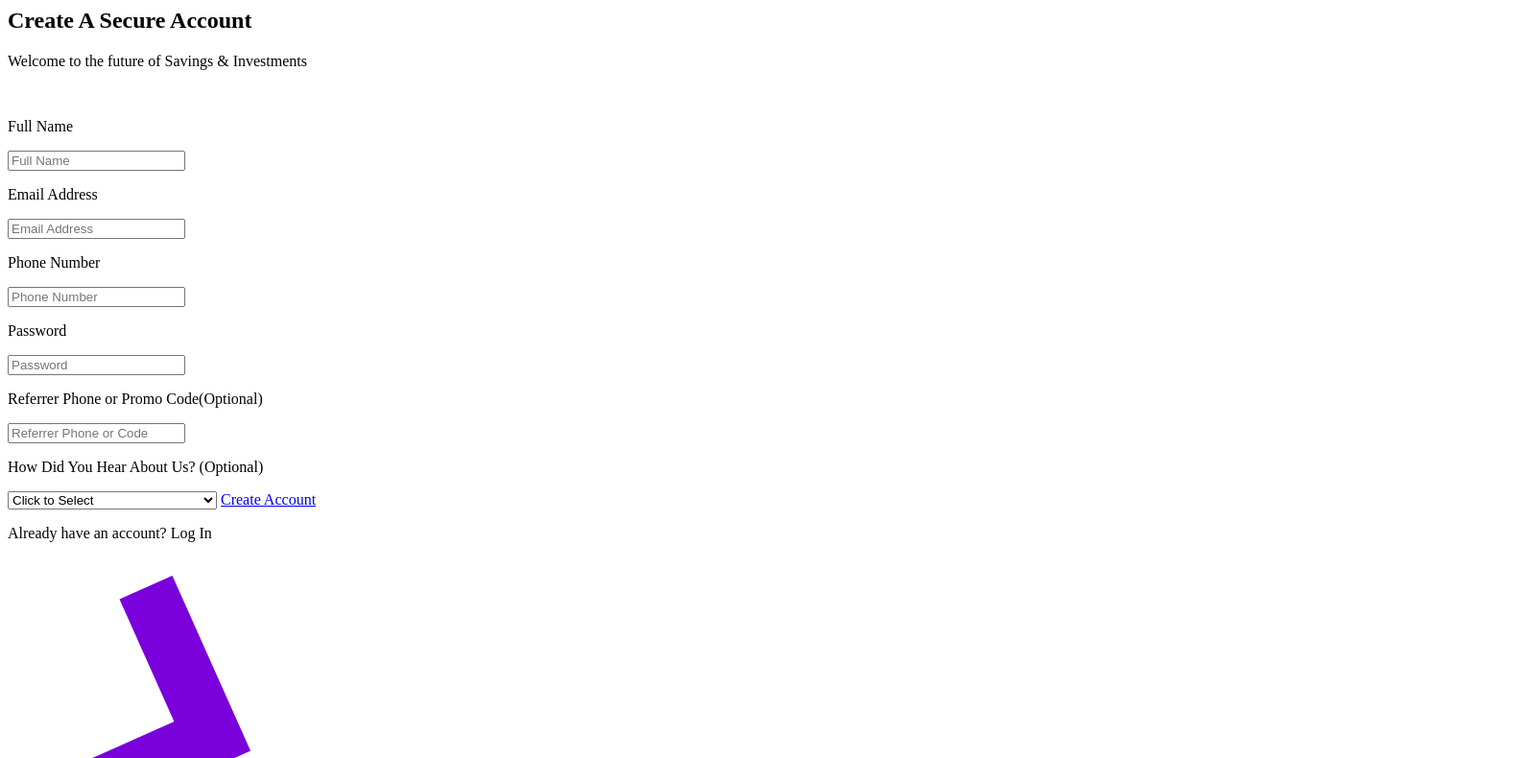
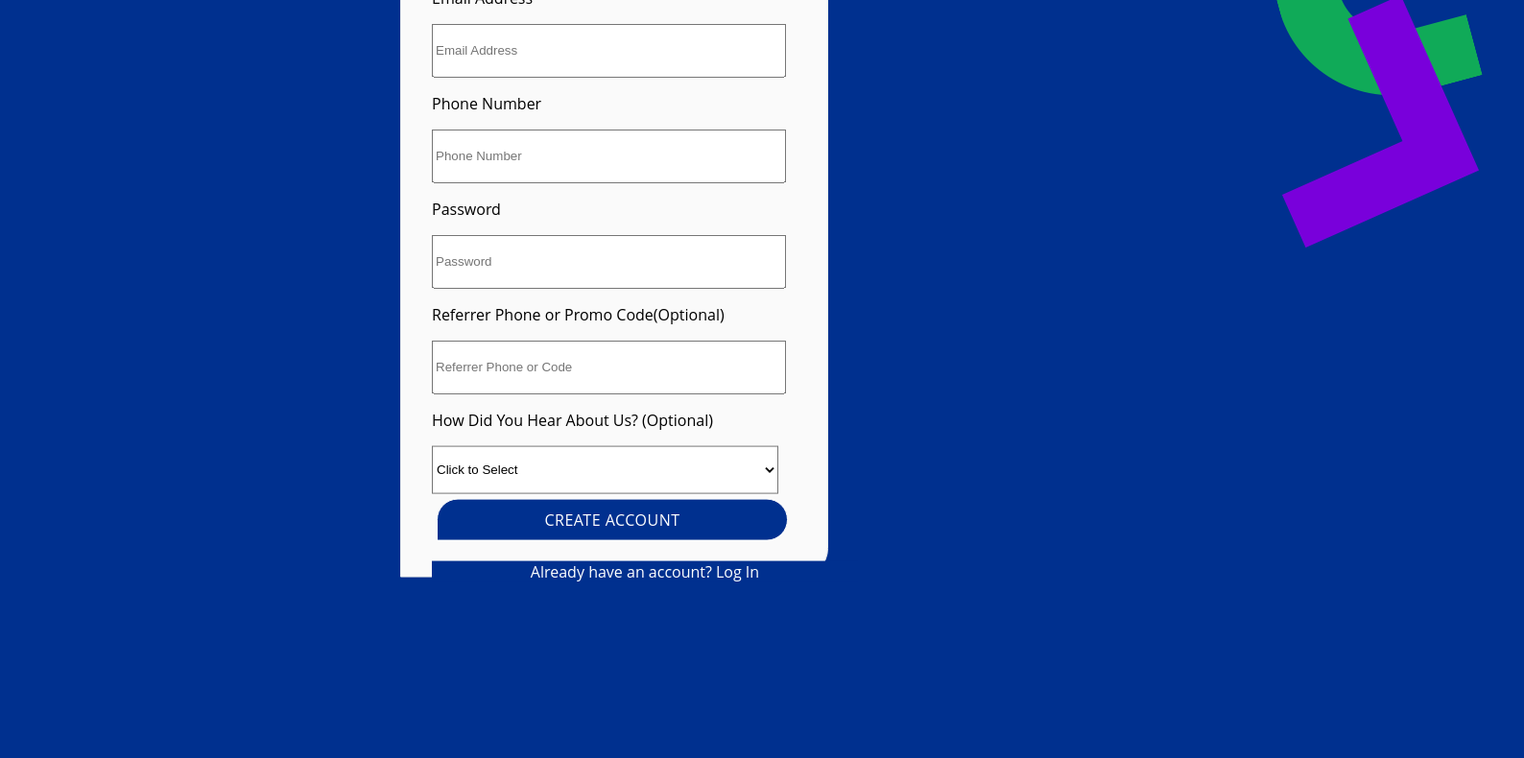
Before and after one commit to MmedaraU/piggyvest, a plain HTML site: page index.html in a window 1280 px wide. Shown: the part 324-1114 px from the top of the page at 96% size, 1588 px wide, since content can reach past the window. After the commit the page ends 800 px from the top, so only its background shows below. Drawn offline with Linux system fonts and the light colour scheme.

Commit message:
Update index.html

```diff
--- a/index.html
+++ b/index.html
@@ -3,7 +3,7 @@
 	<head>
 		<meta charset= "utf-8">
 		<title>Piggyvest</title>
-		<link rel= "stylesheet" href= "style.cs">
+		<link rel= "stylesheet" href= "style.css">
 	</head>
 		<body>
 				<img class= "logo" src= "images/logo.png">
```
